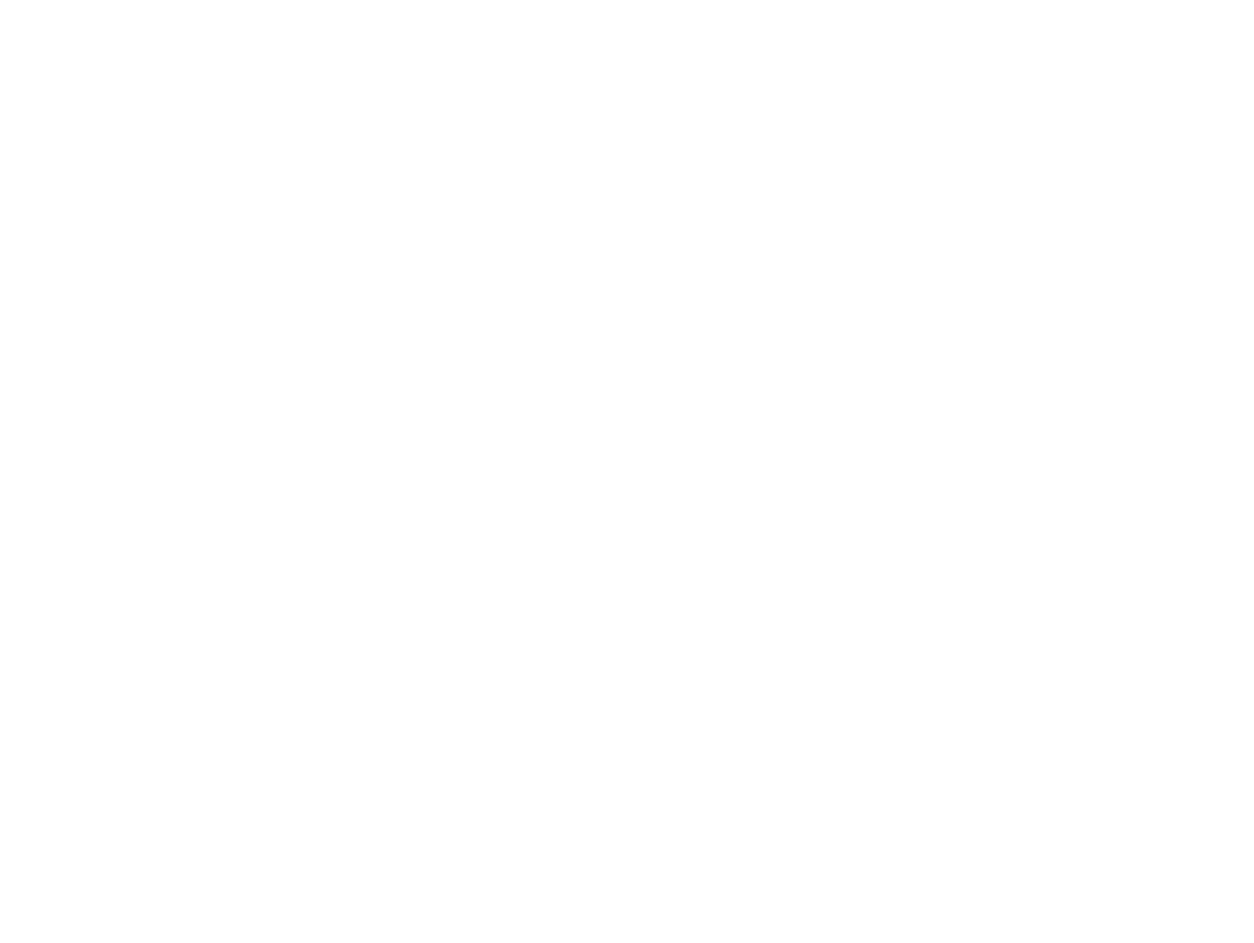
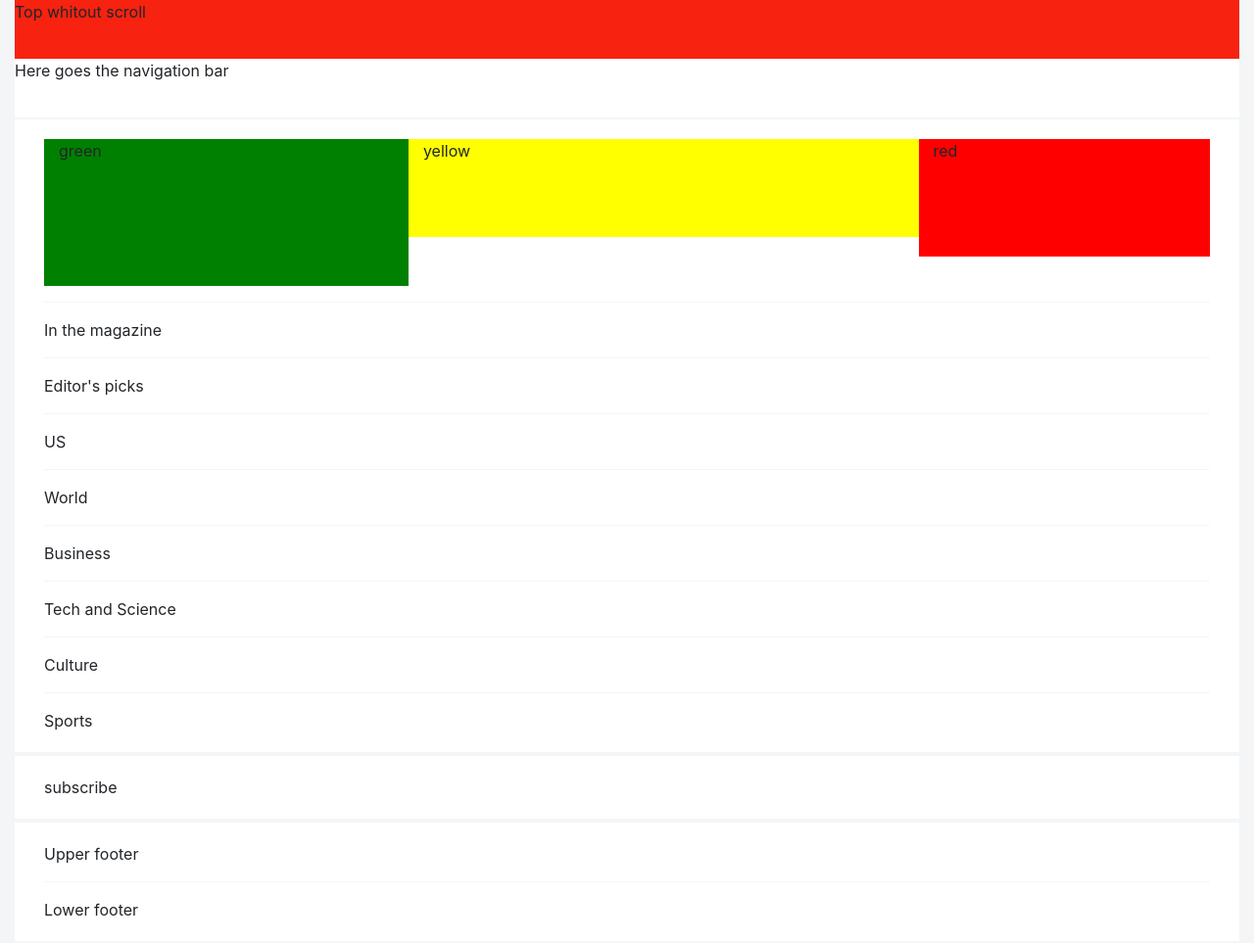
Before and after one commit to DejazmachMolla/newsweek-clone, a website: page index.html in a window 1280 px wide. Shown: the whole page at 98% size. Before the commit the page ends 800 px from the top, so only its background shows below. Drawn offline with nearby package versions, Linux system fonts and the light colour scheme.

Commit message:
created the basic layout

```diff
--- a/index.html
+++ b/index.html
@@ -4,11 +4,102 @@
 <head>
   <meta charset="UTF-8">
   <meta name="viewport" content="width=device-width, initial-scale=1.0">
+  <link rel="stylesheet" href="./styles/main.css">
+  <link rel="stylesheet" href="./node_modules/bootstrap/dist/css/bootstrap.min.css">
   <title>Newsweek - News, Analysis, Politics, Business, Technology</title>
 </head>
 
 <body>
+  <div class="wrapper">
+    <header>
+      <div class="top-header">Top with scroll</div>
+      <div class="middle-header">Top whitout scroll</div>
+      <nav class="bottom-header">Here goes the navigation bar</nav>
+    </header>
 
+    <div class="window-row">
+      <div class="container-fluid">
+        <div class="row main-row">
+          <div class="col-lg-9 col-md-12">
+            <div class="row">
+              <div class="col-lg-5 col-md-5 green">
+                green
+              </div>
+              <div class="col-lg-7 col-md-7 yellow">
+                yellow
+              </div>
+            </div>
+          </div>
+          <div class="col-lg-3 col-md-12 red">red</div>
+        </div>
+
+        <div class="row main-row">
+          In the magazine
+        </div>
+
+        <div class="row main-row">
+          Editor's picks
+        </div>
+
+        <div class="row main-row">
+          US
+        </div>
+
+        <div class="row main-row">
+          World
+        </div>
+
+        <div class="row main-row">
+          Business
+        </div>
+
+        <div class="row main-row">
+          Tech and Science
+        </div>
+
+        <div class="row main-row">
+          Culture
+        </div>
+
+        <div class="row main-row">
+          Sports
+        </div>
+
+      </div>
+    </div>
+
+    <div class="window-row">
+      subscribe
+    </div>
+
+    <footer class="window-row">
+      <div class="container-fluid">
+        <div class="row main-row">
+          Upper footer
+        </div>
+        <div class="row main-row">
+          Lower footer
+        </div>
+      </div>
+    </footer>
+  </div>
+  <script>
+    var prevScrollpos = 60;
+    window.onscroll = function () {
+      var currentScrollPos = window.pageYOffset;
+      if (prevScrollpos > currentScrollPos) {
+
+        document.getElementsByClassName("top-header")[0].classList.remove("fixed-top-nav");
+        document.getElementsByClassName("top-header")[0].style.display = "none";
+        // document.getElementsByClassName("imagencontact")[0].style.borderTopLeftRadius = "0";
+      } else {
+        document.getElementsByClassName("top-header")[0].classList.add("fixed-top-nav");
+        document.getElementsByClassName("top-header")[0].style.display = "block";
+        // document.getElementById("text-content").style.display = "none";
+        // document.getElementsByClassName("imagencontact")[0].style.borderTopLeftRadius = "6px";
+      }
+    }
+  </script>
 </body>
 
 </html>
--- a/package.json
+++ b/package.json
@@ -1,5 +1,5 @@
 {
-    "name": "html-forms",
+    "name": "newsweek",
     "version": "2.0.0",
     "description": "",
     "main": "server.js",
@@ -13,6 +13,8 @@
     "author": "",
     "license": "ISC",
     "dependencies": {
+        "bootstrap": "^4.5.0",
+        "bootstrap-icons": "^1.0.0-alpha4",
         "express": "^4.16.3"
     },
     "devDependencies": {
--- a/styles/main.css
+++ b/styles/main.css
@@ -0,0 +1,65 @@
+* {
+  margin: 0;
+  padding: 0;
+}
+
+body {
+  color: #333;
+  font-family: Arial,Helvetica,sans-serif;
+  overflow-x: hidden;
+}
+
+.wrapper {
+  background: #f4f5f6;
+  padding: 0 15px;
+}
+
+.top-header {
+  background-color: #f72210;
+  height: 60px;
+  display: none;
+}
+.middle-header {
+  background-color: #f72210;
+  height: 60px;
+}
+.fixed-top-nav {
+  position: fixed;
+  width: 100%;
+  left: 0;
+  top: 0;
+  z-index: 5;
+}
+.bottom-header {
+  background-color: white;
+  height: 60px;
+}
+
+.green {
+  background: green !important;
+  height: 150px;
+}
+
+.yellow {
+  background: yellow;
+  height: 100px;
+  padding-left: 20px;
+}
+
+.red {
+  background: red;
+  height: 120px;
+}
+
+.window-row {
+  padding: 20px 30px;
+  background-color: white;
+  border-top: 2px solid #f4f5f6;
+  border-bottom: 2px solid #f4f5f6;
+}
+
+.window-row .main-row:not(:last-child) {
+  border-bottom: 1px solid #f4f5f6;
+  padding-bottom: 1em;
+  margin-bottom: 1em;
+}
```
Also changed, not shown: 1 other file.
